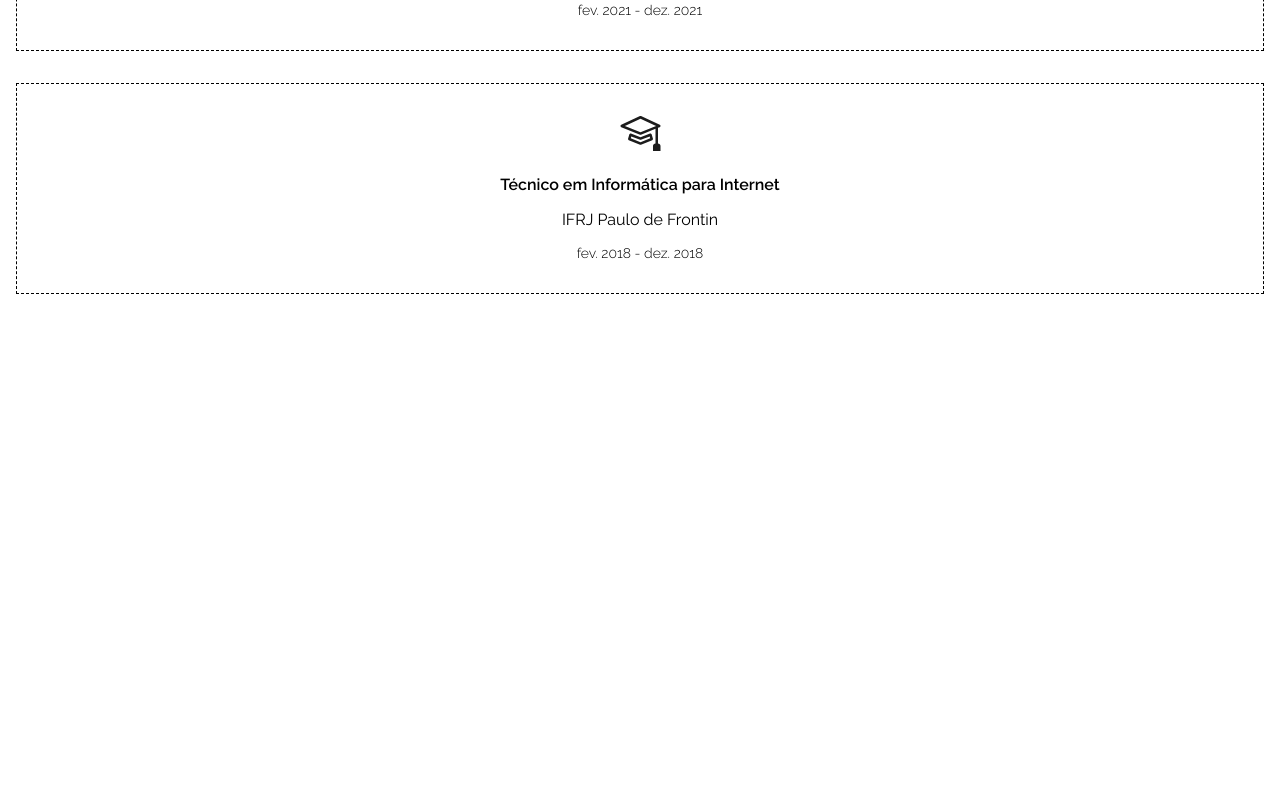
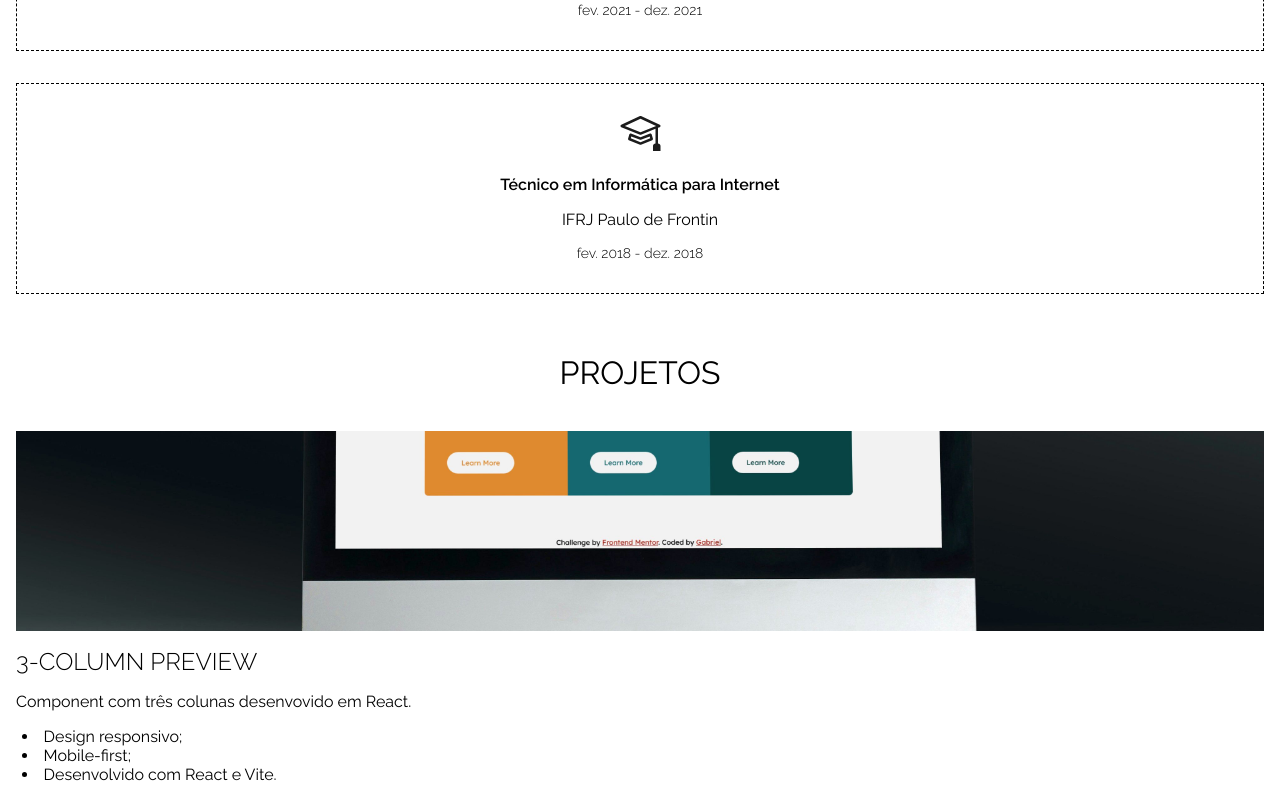
Before and after one commit to GracilianoOG/dio-portfolio, a React (Vite) app: page / in a window 1280 px wide. Shown: the part 2076-2876 px from the top of the page. Before the commit the page ends 2386 px from the top, so only its background shows below. Built offline with nearby package versions, Linux system fonts and the light colour scheme.

Commit message:
Add ProjectsSection on Content

```diff
--- a/src/components/Content.jsx
+++ b/src/components/Content.jsx
@@ -1,6 +1,7 @@
 import styled from "styled-components";
 import AboutSection from "./AboutSection";
 import EducationSection from "./EducationSection";
+import ProjectsSection from "./ProjectsSection";
 
 const MainContentStyled = styled.main`
   display: flex;
@@ -13,6 +14,7 @@ function Content() {
     <MainContentStyled>
       <AboutSection />
       <EducationSection />
+      <ProjectsSection />
     </MainContentStyled>
   );
 }
```
